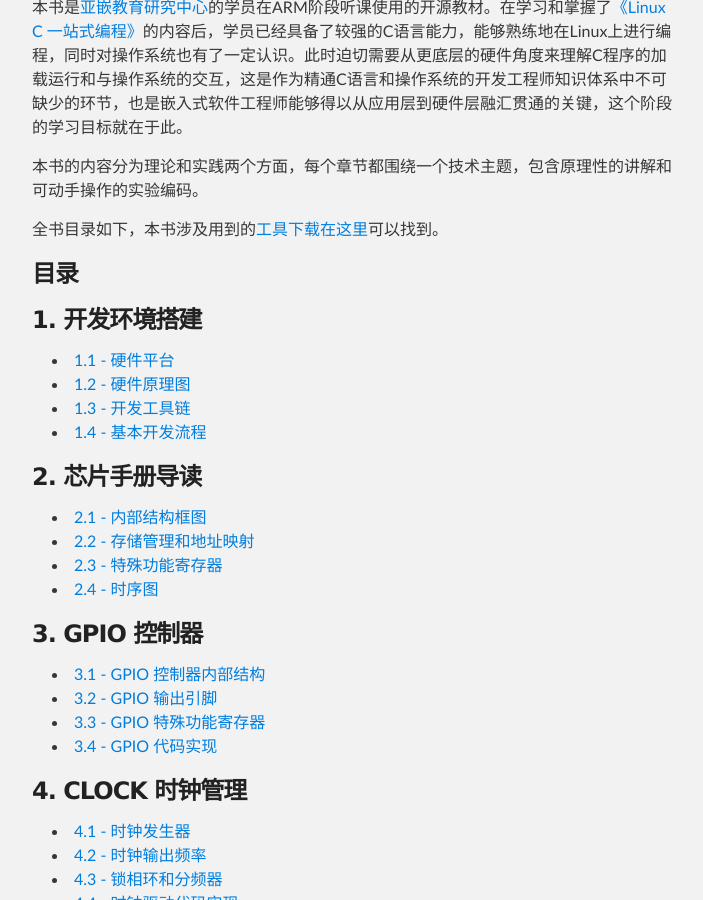
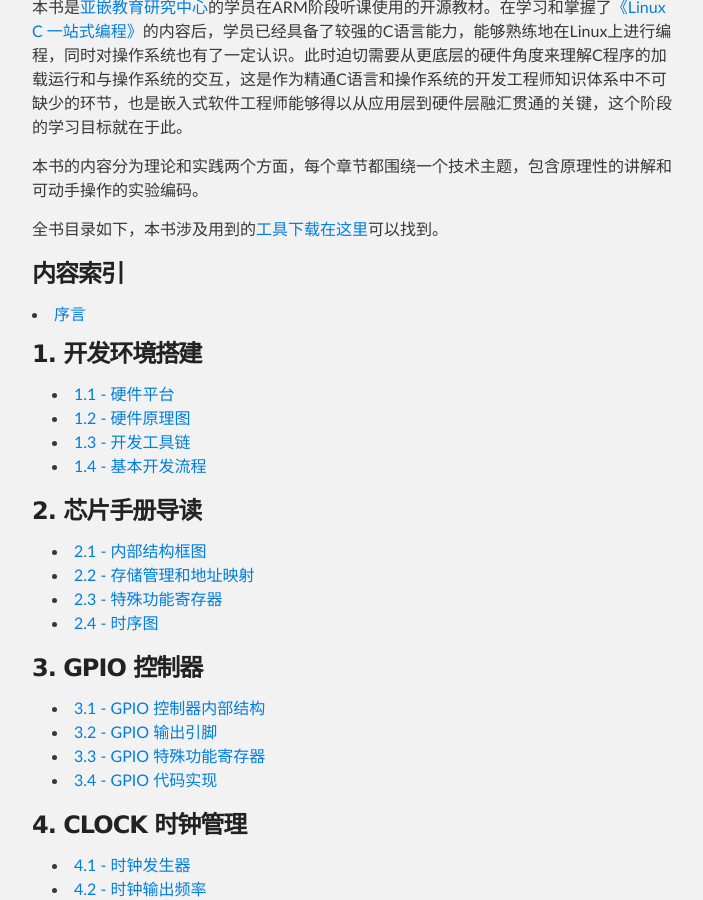
Before and after one commit to limingth/LASO, a Jekyll site: the page index.html, which Jekyll copies as it is, in a window 1280 px wide and 900 px high, scrolled down 311 px. Shown: the whole window, without its empty margins (288-991 px from the left). Built offline with Jekyll 4.4.1, drawn with Linux system fonts in a browser that asks for light colours; Markdown is read by kramdown in place of the engine named in the settings.

Commit message:
Update index.html

```diff
--- a/index.html
+++ b/index.html
@@ -35,14 +35,16 @@
 
 <p>全书目录如下，本书涉及用到的<a href="http://limingth.github.com/ARM-Tools">工具下载在这里</a>可以找到。</p>
 
-<h3> 目录 </h3>
+<h3> 内容索引 </h3>
+
+<li><a  href="chp0-1.html">序言</a></li>
 
  <h3>1. 开发环境搭建</h3>
   <ul>
-    <li><a  href="01/chp1-1.html">1.1 - 硬件平台</a></li>
-    <li><a  href="01/chp1-2.html">1.2 - 硬件原理图</a></li>
-    <li><a  href="01/chp1-3.html">1.3 - 开发工具链</a></li>
-    <li><a  href="01/chp1-4.html">1.4 - 基本开发流程</a></li>
+    <li><a  href="chp1-1.html">1.1 - 硬件平台</a></li>
+    <li><a  href="chp1-2.html">1.2 - 硬件原理图</a></li>
+    <li><a  href="chp1-3.html">1.3 - 开发工具链</a></li>
+    <li><a  href="chp1-4.html">1.4 - 基本开发流程</a></li>
   </ul>
 
  <h3>2. 芯片手册导读</h3>
```
